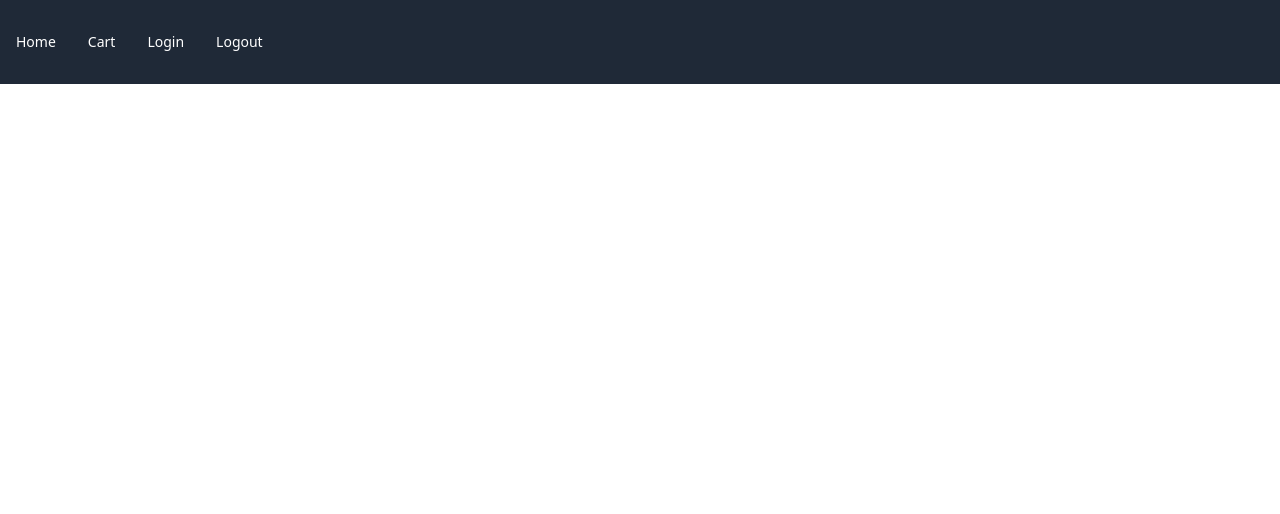
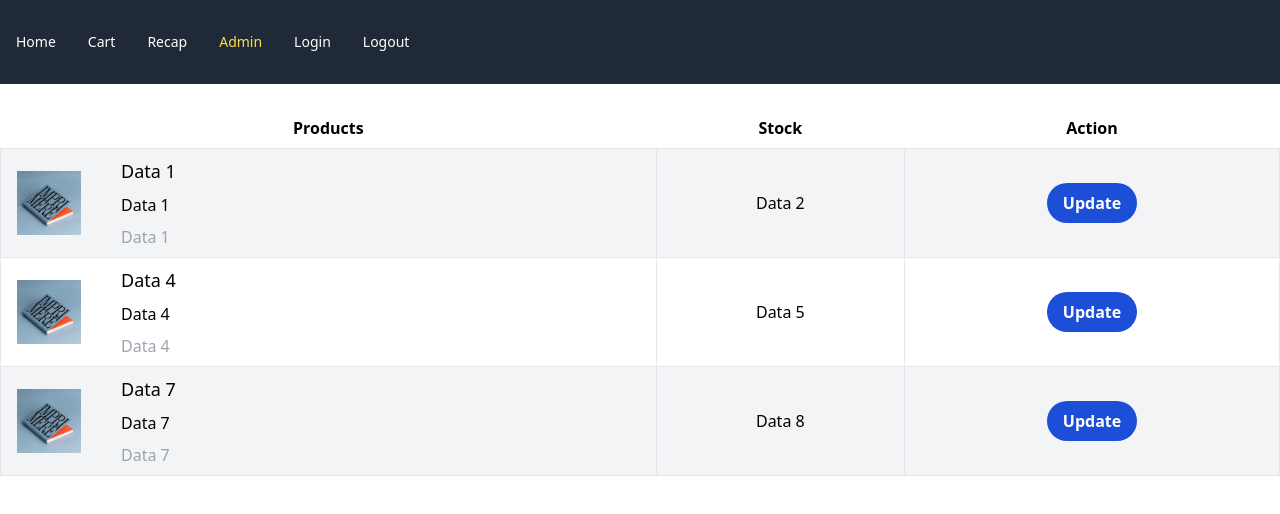
Before and after one commit to Hacktiv8-Project2/ecommerce-project2, a React (Create React App) app: page /admin in a window 1280 px wide. Shown: the top 514 px of the page. Built offline with nearby package versions, Linux system fonts and the light colour scheme; the HTML template or start-up script is replaced by a standard one.

Commit message:
create cartbox component

```diff
--- a/src/App.js
+++ b/src/App.js
@@ -1,5 +1,7 @@
 import { BrowserRouter, Routes, Route } from "react-router-dom";
 import HeaderComponent from "./components/HeaderComponent";
+import AdminHomePages from "./pages/admin/AdminHomePages";
+import RecapPages from "./pages/admin/RecapPages";
 import CartPages from "./pages/CartPages";
 import HomePages from "./pages/HomePages";
 import LoginPages from "./pages/LoginPages";
@@ -12,6 +14,8 @@ function App() {
         <Route path="/" element={<HomePages />}></Route>
         <Route path="/cart" element={<CartPages />}></Route>
         <Route path="/login" element={<LoginPages />}></Route>
+        <Route path="/recap" element={<RecapPages />}></Route>
+        <Route path="/admin" element={<AdminHomePages />}></Route>
       </Routes>
     </BrowserRouter>
   );
--- /dev/null
+++ b/src/components/CartBoxComponent.jsx
@@ -0,0 +1,39 @@
+import React from "react";
+
+function CartBoxComponent({ cartProduct }) {
+  return (
+    <>
+      <div className="border items-end w-fit">
+        <div className="px-4 py-2">
+          <div className="flex self-end w-40 border-b mb-2 border-blue-700 text-lg font-bold">
+            Quantity :
+            {cartProduct.reduce((sum, item) => {
+              return sum + item.qty;
+            }, 0)}
+          </div>
+          <div className="flex self-end w-40 border-b mb-2 border-blue-700 text-lg font-bold">
+            Quantity : $
+            {cartProduct.reduce((sum, item) => {
+              return sum + item.price;
+            }, 0)}
+          </div>
+          <div className="flex self-end w-40 border-b mb-2 border-blue-700 text-lg font-bold">
+            Total : $
+            {cartProduct
+              .reduce((sum, item) => {
+                return sum + item.qty * item.price;
+              }, 0)
+              .toFixed(2)}
+          </div>
+          <div className="text-center">
+            <button className="mt-4 bg-blue-700 hover:bg-yellow-400 text-white font-bold py-2 px-4 rounded-full">
+              <a href="">Checkout</a>
+            </button>
+          </div>
+        </div>
+      </div>
+    </>
+  );
+}
+
+export default CartBoxComponent;
--- a/src/components/CartItemComponent.jsx
+++ b/src/components/CartItemComponent.jsx
@@ -6,6 +6,7 @@ import {
   incrementItem,
   removeItem,
 } from "../features/cartSlice";
+import CartBoxComponent from "./CartBoxComponent";
 
 function CartItemComponent() {
   const dispatch = useDispatch();
@@ -22,19 +23,25 @@ function CartItemComponent() {
   };
   return (
     <>
+      {cartProduct.length ? (
+        <div className="flex justify-around">
+          <div>
             {cartProduct?.map((item, idx) => (
               <div key={idx} className="flex items-center mb-4">
-          <div className="flex items-center">
+                <div className="flex items-center mr-6">
                   <img
                     src={item.image}
                     alt=""
                     className="w-12 h-12 object-cover mr-4"
                   />
                   <div>
+                    <div className="w-[400px]">
                       <h3 className="text-lg font-medium">{item.title}</h3>
+                    </div>
                     <p className="text-gray-500">${item.price}</p>
                   </div>
                 </div>
+                {/* <div className="flex"> */}
                 <div className="ml-6 flex space-x-2">
                   <div
                     className="cursor-pointer select-none text-lg"
@@ -58,8 +65,19 @@ function CartItemComponent() {
                     <i class="fa-solid fa-trash-can"></i>
                   </button>
                 </div>
+                {/* </div> */}
               </div>
             ))}
+          </div>
+          <CartBoxComponent cartProduct={cartProduct} />
+        </div>
+      ) : (
+        <div className="justify-center">
+          <p className="text-xl font-bold text-gray-500">
+            Anda Belum Memilih Item
+          </p>
+        </div>
+      )}
     </>
   );
 }
--- a/src/components/HeaderComponent.jsx
+++ b/src/components/HeaderComponent.jsx
@@ -77,6 +77,26 @@ function NavbarComponent() {
                 )}
               </NavLink>
               <NavLink
+                to="/recap"
+                className={({ isActive }) =>
+                  isActive
+                    ? "text-yellow-300"
+                    : "block py-2 pl-3 pr-4 text-white rounded  md:hover:text-yellow-300 md:p-0 md:dark:hover:text-yellow-300"
+                }
+              >
+                Recap
+              </NavLink>
+              <NavLink
+                to="/admin"
+                className={({ isActive }) =>
+                  isActive
+                    ? "text-yellow-300"
+                    : "block py-2 pl-3 pr-4 text-white rounded  md:hover:text-yellow-300 md:p-0 md:dark:hover:text-yellow-300"
+                }
+              >
+                Admin
+              </NavLink>
+              <NavLink
                 to="/login"
                 className={({ isActive }) =>
                   isActive
--- /dev/null
+++ b/src/components/TableComponent.jsx
@@ -0,0 +1,56 @@
+import React from "react";
+
+function TableComponent() {
+  const data = [
+    { column1: "Data 1", column2: "Data 2", column3: "Data 3" },
+    { column1: "Data 4", column2: "Data 5", column3: "Data 6" },
+    { column1: "Data 7", column2: "Data 8", column3: "Data 9" },
+  ];
+  return (
+    <div className="overflow-x-auto">
+      <table className="table-auto min-w-full">
+        <thead>
+          <tr>
+            <th className="px-4 py-2">Products</th>
+            <th className="px-4 py-2">Stock</th>
+            <th className="px-4 py-2">Action</th>
+          </tr>
+        </thead>
+        <tbody>
+          {data.map((row, index) => (
+            <tr key={index} className={index % 2 === 0 ? "bg-gray-100" : ""}>
+              <td className="border px-4 py-2">
+                <div className="flex items-center">
+                  <img
+                    className="w-16 h-16 object-cover mr-4"
+                    src="./images/book.jfif"
+                    alt=""
+                  />
+                  <div className="px-6">
+                    <div className="font-medium text-lg mb-2">
+                      {row.column1}
+                    </div>
+                    <div className="block text-md mb-2">{row.column1}</div>
+                    <p className="text-gray-400 text-base">{row.column1}</p>
+                  </div>
+                </div>
+              </td>
+              <td className="border px-4 py-2">
+                <div className="text-center">{row.column2}</div>
+              </td>
+              <td className="border px-4 py-2">
+                <div className="text-center">
+                  <button className=" bg-blue-700 hover:bg-yellow-400 text-white font-bold py-2 px-4 rounded-full">
+                    <a href="">Update</a>
+                  </button>
+                </div>
+              </td>
+            </tr>
+          ))}
+        </tbody>
+      </table>
+    </div>
+  );
+}
+
+export default TableComponent;
--- a/src/features/productSlice.js
+++ b/src/features/productSlice.js
@@ -1,5 +1,4 @@
 import { createSlice, createAsyncThunk } from "@reduxjs/toolkit";
-import { buildQueries } from "@testing-library/react";
 import axios from "axios";
 
 const URL = "https://fakestoreapi.com/products";
--- a/src/pages/CartPages.jsx
+++ b/src/pages/CartPages.jsx
@@ -1,10 +1,13 @@
 import React from "react";
+import CartBoxComponent from "../components/CartBoxComponent";
 import CartItemComponent from "../components/CartItemComponent";
 
 function CartPages() {
   return (
     <div className="md:container md:mx-auto">
-      <CartItemComponent />
+      <div>
+        <CartItemComponent />
+      </div>
     </div>
   );
 }
--- /dev/null
+++ b/src/pages/admin/AdminHomePages.jsx
@@ -0,0 +1,12 @@
+import React from "react";
+import TableComponent from "../../components/TableComponent";
+
+function AdminHomePages() {
+  return (
+    <div className="md:container md:mx-auto">
+      <TableComponent />
+    </div>
+  );
+}
+
+export default AdminHomePages;
--- /dev/null
+++ b/src/pages/admin/RecapPages.jsx
@@ -0,0 +1,33 @@
+import React from "react";
+
+function RecapPages() {
+  const data = [
+    { column1: "Data 1", column2: "Data 2", column3: "Data 3" },
+    { column1: "Data 4", column2: "Data 5", column3: "Data 6" },
+    { column1: "Data 7", column2: "Data 8", column3: "Data 9" },
+  ];
+  return (
+    <div className="overflow-x-auto">
+      <table className="table-auto min-w-full">
+        <thead>
+          <tr>
+            <th className="px-4 py-2">product</th>
+            <th className="px-4 py-2">Harga</th>
+            <th className="px-4 py-2">Terjual</th>
+          </tr>
+        </thead>
+        <tbody>
+          {data.map((row, index) => (
+            <tr key={index} className={index % 2 === 0 ? "bg-gray-100" : ""}>
+              <td className="border px-4 py-2">{row.column1}</td>
+              <td className="border px-4 py-2">{row.column2}</td>
+              <td className="border px-4 py-2">{row.column3}</td>
+            </tr>
+          ))}
+        </tbody>
+      </table>
+    </div>
+  );
+}
+
+export default RecapPages;
```
Lines whose indentation alone changed are shown as unchanged.
